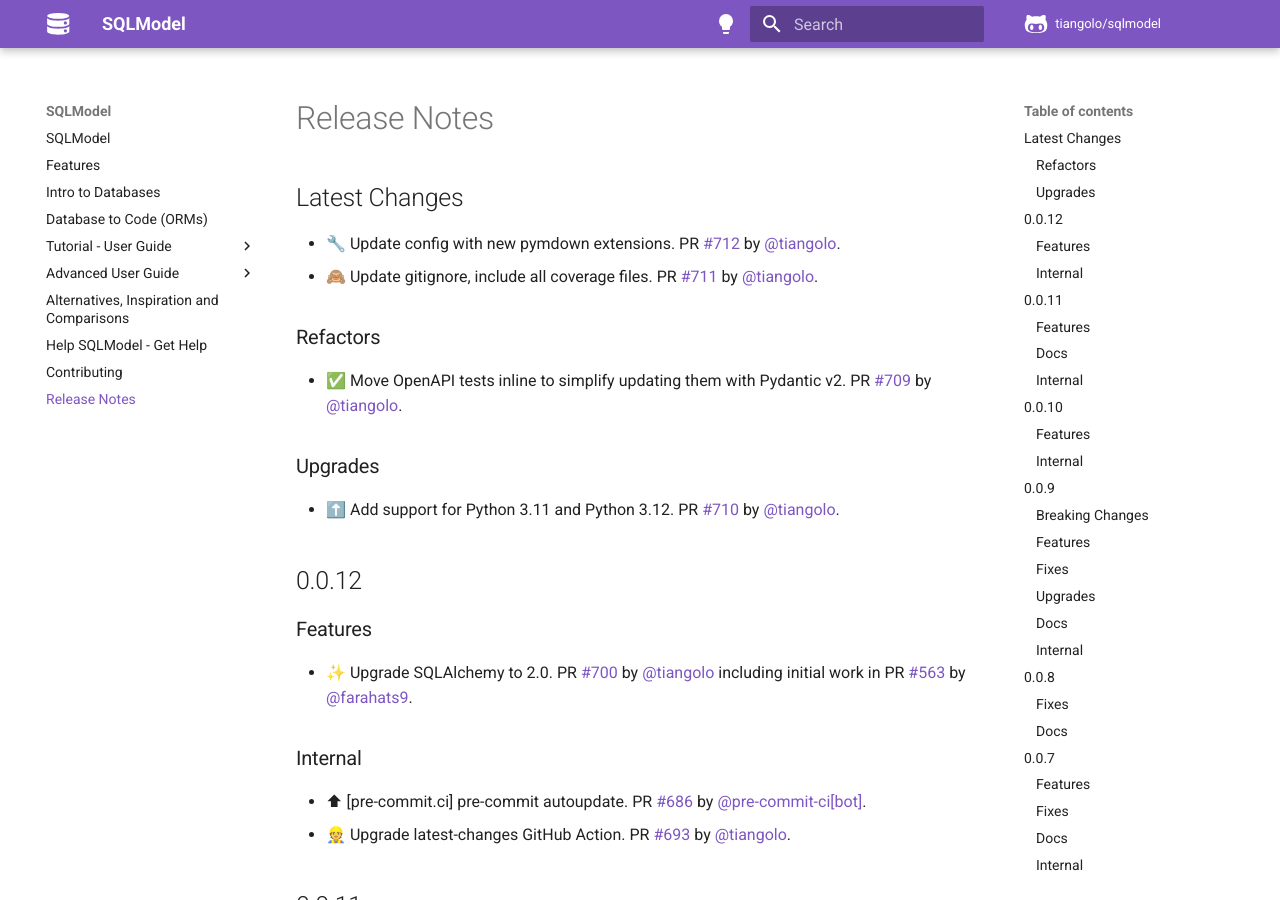
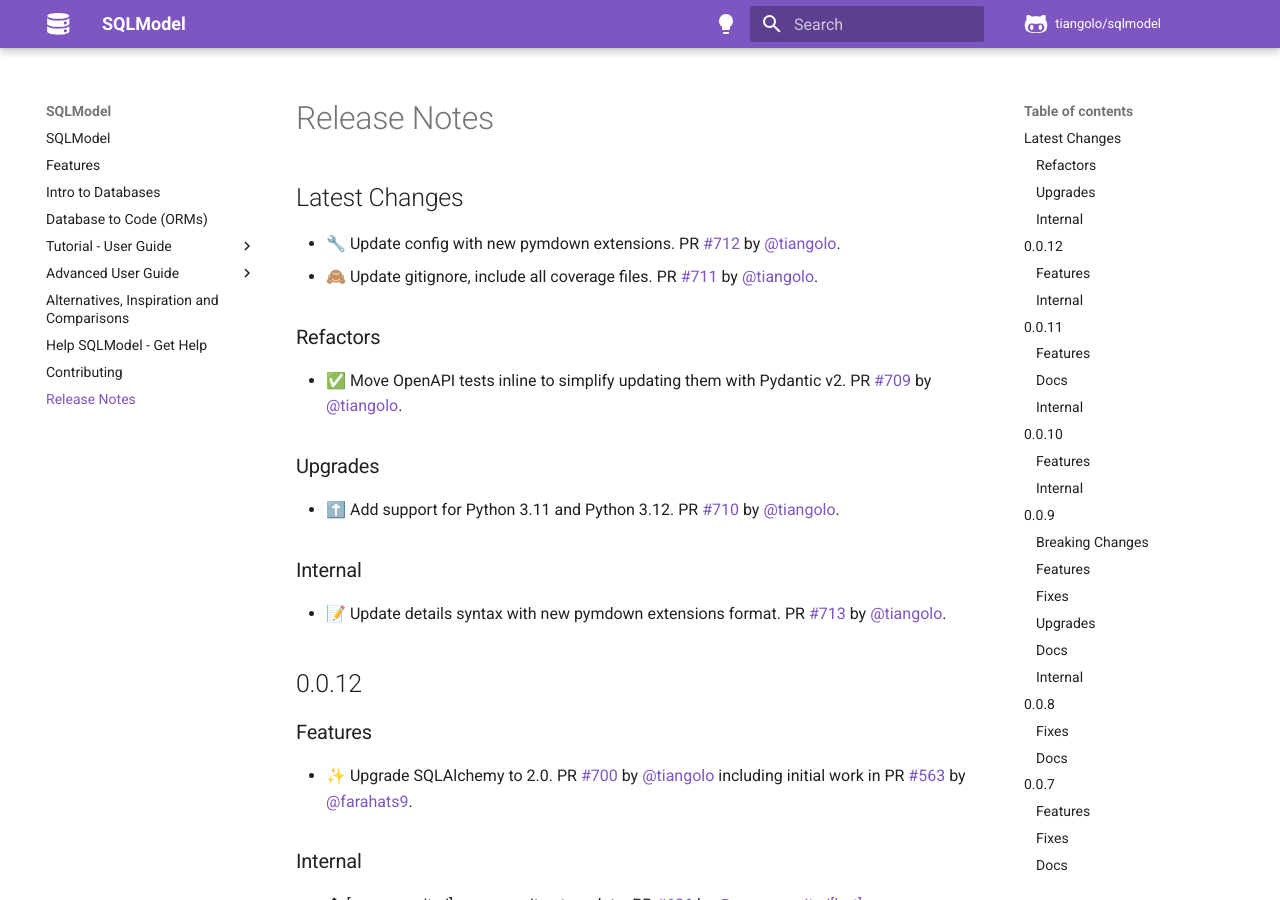
Before and after one commit to sztrakabalint/fastapi-sqlmodel, an MkDocs documentation site: the page built from docs/release-notes.md, in a window 1280 px wide and 900 px high. Built offline with MkDocs 1.6.1 and Material for MkDocs 9.7.7, drawn with Linux system fonts in a browser that asks for light colours; comment, search, counter and statistics services are not loaded.

Commit message:
📝 Update release notes

```diff
--- a/docs/release-notes.md
+++ b/docs/release-notes.md
@@ -12,6 +12,10 @@
 ### Upgrades
 
 * ⬆️ Add support for Python 3.11 and Python 3.12. PR [#710](https://github.com/tiangolo/sqlmodel/pull/710) by [@tiangolo](https://github.com/tiangolo).
+
+### Internal
+
+* 📝 Update details syntax with new pymdown extensions format. PR [#713](https://github.com/tiangolo/sqlmodel/pull/713) by [@tiangolo](https://github.com/tiangolo).
 
 ## 0.0.12
 
```
